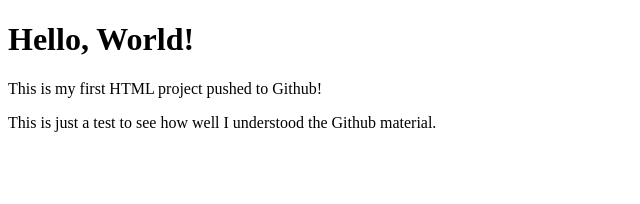
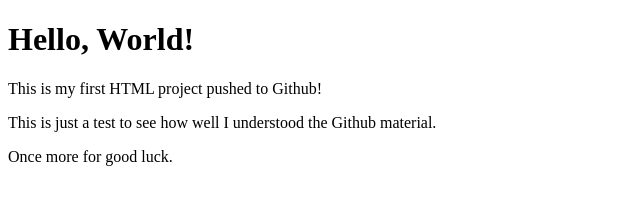
Before and after one commit to balokdecoy/my-first-repo, a plain HTML site: page index.html in a window 1280 px wide. Shown: the whole page, without its empty margins (0-640 px from the left). Drawn offline with Linux system fonts and the light colour scheme.

Commit message:
Added more content. Testing memorization of git commands.

```diff
--- a/index.html
+++ b/index.html
@@ -9,5 +9,6 @@
     <h1>Hello, World!</h1>
     <p>This is my first HTML project pushed to Github!</p>
     <p>This is just a test to see how well I understood the Github material.</p>
+    <p>Once more for good luck.</p>
 </body>
 </html>
```
